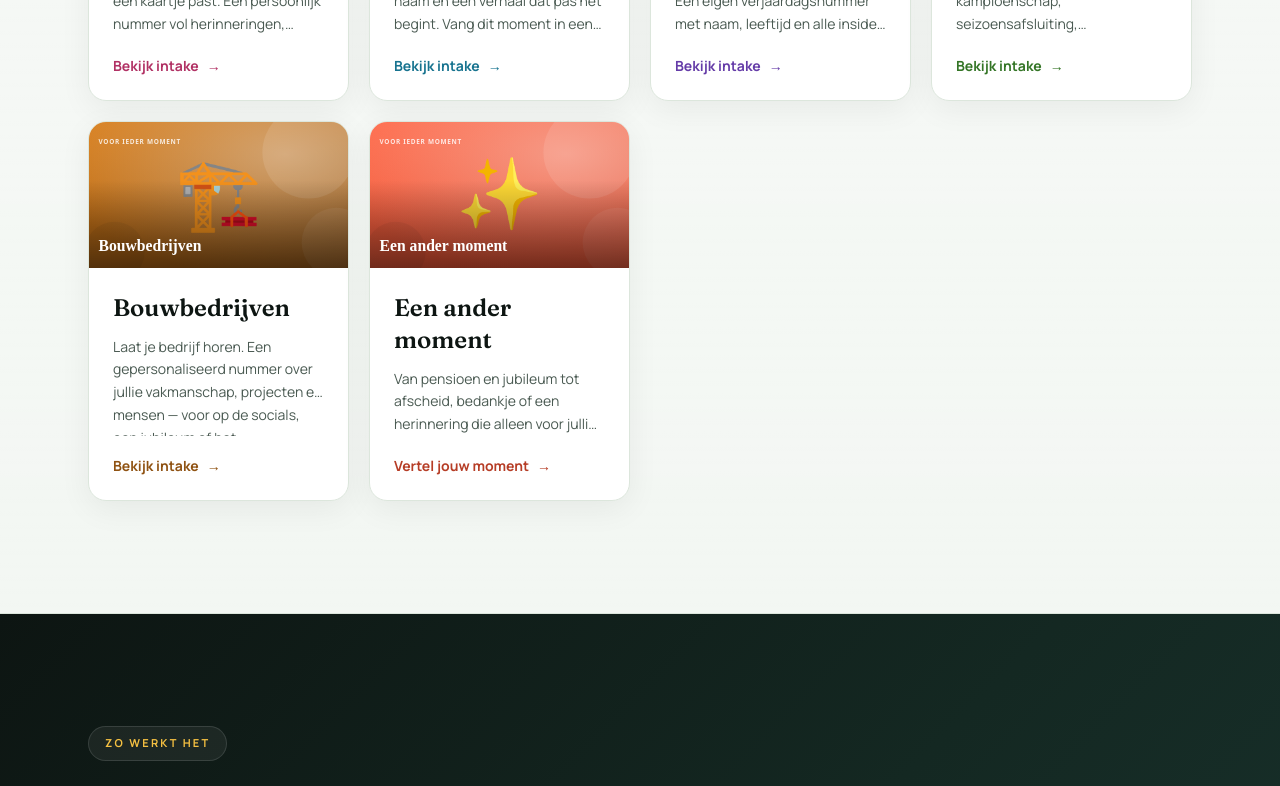
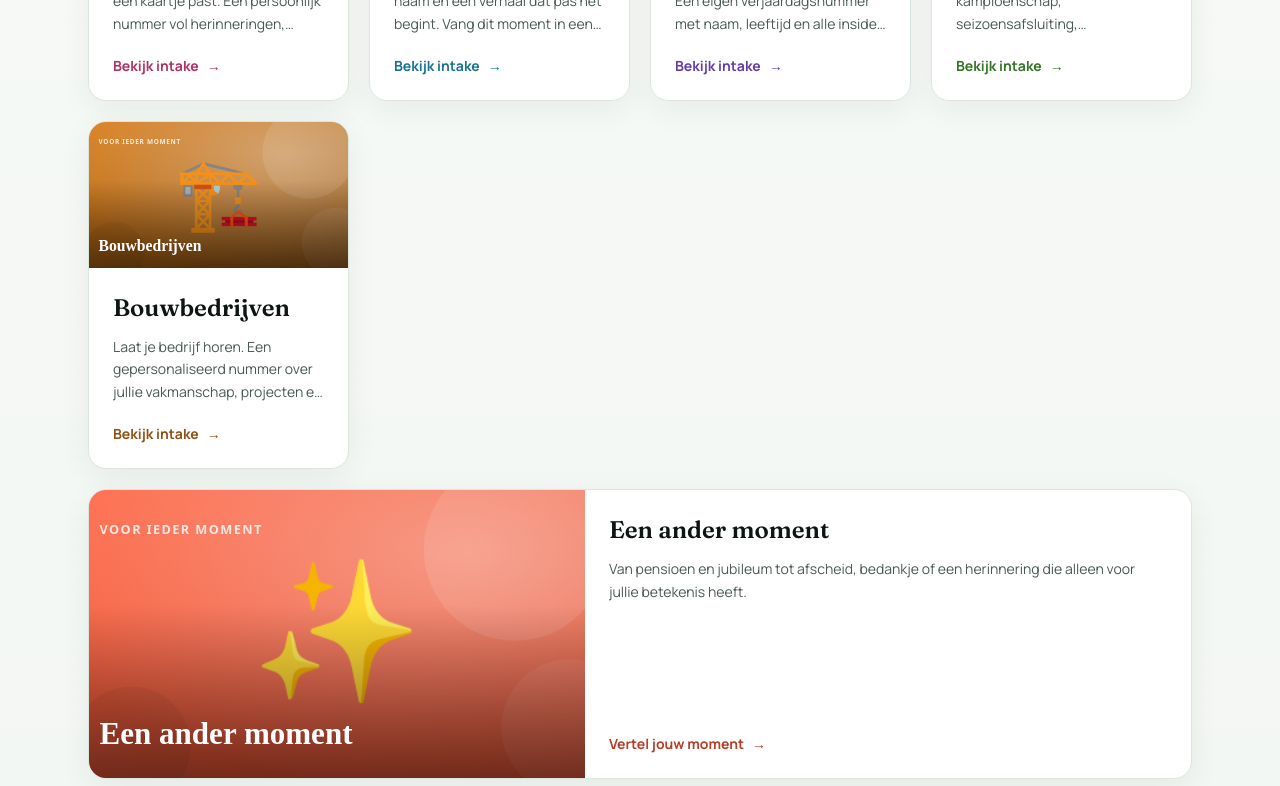
Before and after one commit to jeffreyzschottche/vooriedermoment, a Nuxt app in the folder frontend/: page / in a window 1280 px wide. Shown: the part 2740-3526 px from the top of the page. Built offline with nearby package versions, Linux system fonts and the light colour scheme.

Commit message:
Feature general moment card across full grid

```diff
--- a/frontend/app/components/MomentCard.vue
+++ b/frontend/app/components/MomentCard.vue
@@ -11,7 +11,10 @@ const cover = computed(() => categoryImage(props.category));
 <template>
   <NuxtLink
     :to="href"
-    class="group relative flex flex-col overflow-hidden border bg-white transition-all duration-500"
+    class="group relative overflow-hidden border bg-white transition-all duration-500"
+    :class="category.slug === 'anders'
+      ? 'flex flex-col sm:col-span-2 sm:grid sm:grid-cols-[minmax(0,0.9fr)_minmax(0,1.1fr)] lg:col-span-full'
+      : 'flex flex-col'"
     :style="{
       borderColor: 'var(--color-line)',
       borderRadius: '18px',
@@ -26,7 +29,10 @@ const cover = computed(() => categoryImage(props.category));
     />
 
     <!-- Cover (categorie-specifiek) -->
-    <div class="relative aspect-[16/9] w-full overflow-hidden">
+    <div
+      class="relative aspect-[16/9] w-full overflow-hidden"
+      :class="category.slug === 'anders' ? 'sm:aspect-auto sm:min-h-72' : ''"
+    >
       <img
         :src="cover"
         :alt="`${category.title} — persoonlijk nummer`"
```
